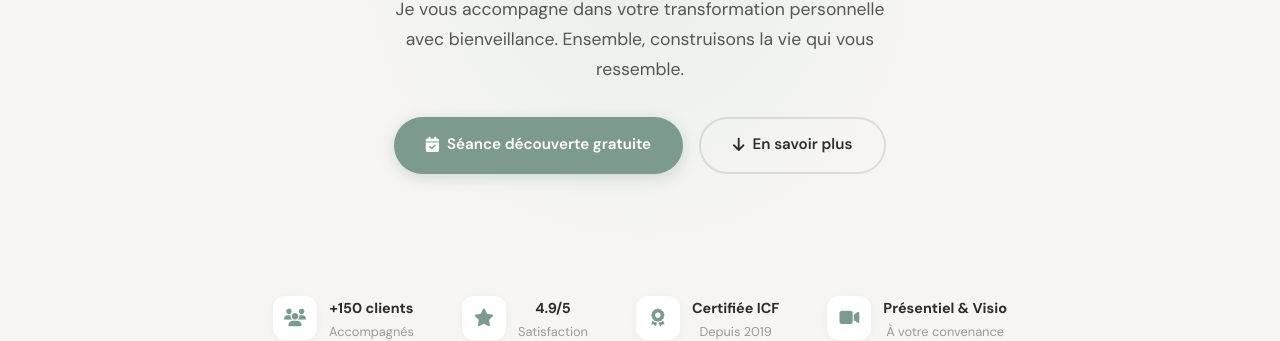
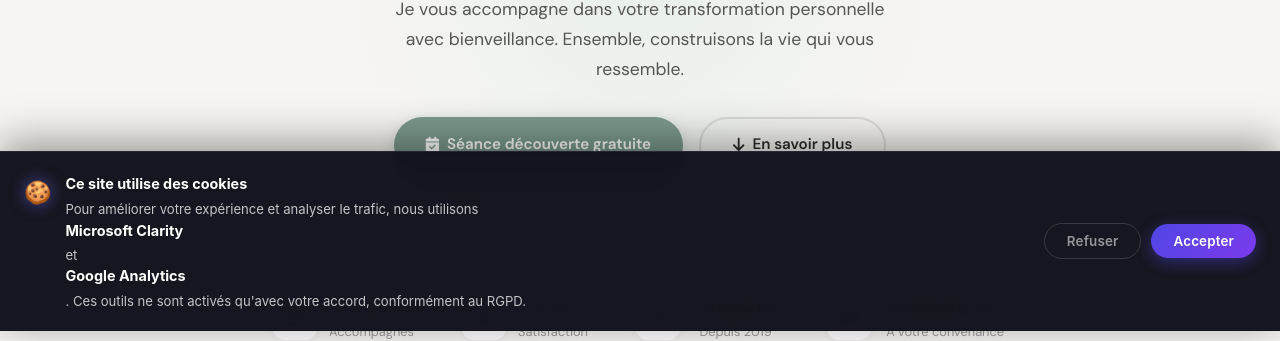
Before and after one commit to GRSMael/Portfolio, a plain HTML site: page demos/landing/index.html in a window 1280 px wide. Shown: the part 469-810 px from the top of the page. Drawn offline with Linux system fonts and the light colour scheme.

Commit message:
feat: recover cookie consent and update tracking scripts

```diff
--- /dev/null
+++ b/cookie-consent.js
@@ -0,0 +1,306 @@
+/**
+ * cookie-consent.js
+ * Gestionnaire de consentement RGPD - Maël Grosa Portfolio
+ *
+ * Ce script gère le consentement cookies AVANT de charger
+ * Microsoft Clarity et Google Tag Manager (gtag).
+ *
+ * Comportement :
+ *  - Clarity & GTM sont bloqués jusqu'à acceptation explicite
+ *  - Le choix est stocké en localStorage (clé: mg_cookie_consent)
+ *  - Valeur "granted" → trackers activés
+ *  - Valeur "denied"  → trackers jamais chargés
+ *  - La bannière réapparaît si aucun choix n'a été fait
+ */
+
+(function () {
+    'use strict';
+
+    // ─── Config ────────────────────────────────────────────────────────────────
+    const STORAGE_KEY = 'mg_cookie_consent';
+    const GTM_ID = 'G-R45SSMC4CZ';
+    const CLARITY_ID = 'vrpnk2eyif';
+    const EXPIRY_DAYS = 180; // 6 mois
+
+    // ─── Init GTM en mode "consent denied" par défaut ─────────────────────────
+    // Permet à GTM de fonctionner niveau infrastructure sans collecter de données.
+    window.dataLayer = window.dataLayer || [];
+    function gtag() { window.dataLayer.push(arguments); }
+
+    gtag('consent', 'default', {
+        analytics_storage: 'denied',
+        ad_storage: 'denied',
+        ad_user_data: 'denied',
+        ad_personalization: 'denied',
+        functionality_storage: 'granted',
+        security_storage: 'granted',
+        wait_for_update: 500,
+    });
+
+    gtag('js', new Date());
+    gtag('config', GTM_ID, { send_page_view: false });
+
+    // ─── Helpers ───────────────────────────────────────────────────────────────
+    function getConsent() {
+        return localStorage.getItem(STORAGE_KEY);
+    }
+
+    function saveConsent(value) {
+        localStorage.setItem(STORAGE_KEY, value);
+        localStorage.setItem(STORAGE_KEY + '_date', Date.now().toString());
+    }
+
+    function isExpired() {
+        const savedDate = localStorage.getItem(STORAGE_KEY + '_date');
+        if (!savedDate) return true;
+        const diff = Date.now() - parseInt(savedDate, 10);
+        return diff > EXPIRY_DAYS * 24 * 60 * 60 * 1000;
+    }
+
+    // ─── Chargement conditionnel des trackers ──────────────────────────────────
+    function loadGTM() {
+        if (document.getElementById('gtm-script')) return;
+        const s = document.createElement('script');
+        s.id = 'gtm-script';
+        s.async = true;
+        s.src = 'https://www.googletagmanager.com/gtag/js?id=' + GTM_ID;
+        document.head.appendChild(s);
+        // Mettre à jour le consentement GTM
+        gtag('consent', 'update', {
+            analytics_storage: 'granted',
+            ad_storage: 'granted',
+            ad_user_data: 'granted',
+            ad_personalization: 'granted',
+        });
+        gtag('config', GTM_ID, { send_page_view: true });
+    }
+
+    function loadClarity() {
+        if (document.getElementById('clarity-script')) return;
+        (function (c, l, a, r, i, t, y) {
+            c[a] = c[a] || function () { (c[a].q = c[a].q || []).push(arguments); };
+            t = l.createElement(r); t.async = 1; t.id = 'clarity-script';
+            t.src = 'https://www.clarity.ms/tag/' + i;
+            y = l.getElementsByTagName(r)[0]; y.parentNode.insertBefore(t, y);
+        })(window, document, 'clarity', 'script', CLARITY_ID);
+    }
+
+    function activateTrackers() {
+        loadGTM();
+        loadClarity();
+    }
+
+    // ─── Bannière ──────────────────────────────────────────────────────────────
+    function injectStyles() {
+        if (document.getElementById('mg-cookie-styles')) return;
+        const style = document.createElement('style');
+        style.id = 'mg-cookie-styles';
+        style.textContent = `
+      #mg-cookie-banner {
+        position: fixed;
+        bottom: 0;
+        left: 0;
+        right: 0;
+        z-index: 999999;
+        background: rgba(15, 15, 25, 0.97);
+        backdrop-filter: blur(20px);
+        -webkit-backdrop-filter: blur(20px);
+        border-top: 1px solid rgba(255,255,255,0.08);
+        padding: 20px 24px;
+        display: flex;
+        align-items: center;
+        justify-content: space-between;
+        gap: 20px;
+        flex-wrap: wrap;
+        font-family: 'Inter', 'Segoe UI', system-ui, sans-serif;
+        animation: mg-slide-up 0.45s cubic-bezier(0.16, 1, 0.3, 1) both;
+        box-shadow: 0 -8px 40px rgba(0,0,0,0.4);
+      }
+
+      @keyframes mg-slide-up {
+        from { transform: translateY(100%); opacity: 0; }
+        to   { transform: translateY(0);    opacity: 1; }
+      }
+
+      #mg-cookie-banner.mg-closing {
+        animation: mg-slide-down 0.35s cubic-bezier(0.7, 0, 0.84, 0) both;
+      }
+
+      @keyframes mg-slide-down {
+        from { transform: translateY(0);    opacity: 1; }
+        to   { transform: translateY(100%); opacity: 0; }
+      }
+
+      #mg-cookie-text {
+        flex: 1;
+        min-width: 220px;
+        display: flex;
+        align-items: flex-start;
+        gap: 14px;
+      }
+
+      #mg-cookie-icon {
+        font-size: 22px;
+        flex-shrink: 0;
+        margin-top: 2px;
+        filter: drop-shadow(0 0 8px rgba(99, 102, 241, 0.6));
+      }
+
+      #mg-cookie-text p {
+        margin: 0;
+        font-size: 0.82rem;
+        line-height: 1.55;
+        color: rgba(255,255,255,0.75);
+      }
+
+      #mg-cookie-text strong {
+        color: #ffffff;
+        font-size: 0.9rem;
+        display: block;
+        margin-bottom: 3px;
+      }
+
+      #mg-cookie-text a {
+        color: #818cf8;
+        text-decoration: none;
+      }
+
+      #mg-cookie-text a:hover {
+        text-decoration: underline;
+      }
+
+      #mg-cookie-actions {
+        display: flex;
+        gap: 10px;
+        flex-shrink: 0;
+        align-items: center;
+      }
+
+      .mg-btn {
+        padding: 9px 22px;
+        border-radius: 50px;
+        font-size: 0.84rem;
+        font-weight: 600;
+        cursor: pointer;
+        border: none;
+        transition: all 0.2s ease;
+        letter-spacing: 0.01em;
+        font-family: inherit;
+        white-space: nowrap;
+      }
+
+      #mg-btn-accept {
+        background: linear-gradient(135deg, #4f46e5, #7c3aed);
+        color: white;
+        box-shadow: 0 4px 15px rgba(79, 70, 229, 0.45);
+      }
+
+      #mg-btn-accept:hover {
+        transform: translateY(-1px);
+        box-shadow: 0 6px 20px rgba(79, 70, 229, 0.6);
+      }
+
+      #mg-btn-deny {
+        background: transparent;
+        color: rgba(255,255,255,0.55);
+        border: 1px solid rgba(255,255,255,0.15);
+      }
+
+      #mg-btn-deny:hover {
+        color: rgba(255,255,255,0.85);
+        border-color: rgba(255,255,255,0.3);
+      }
+
+      @media (max-width: 560px) {
+        #mg-cookie-banner {
+          flex-direction: column;
+          align-items: flex-start;
+          padding: 16px 20px 20px;
+        }
+        #mg-cookie-actions {
+          width: 100%;
+          justify-content: flex-end;
+        }
+      }
+    `;
+        document.head.appendChild(style);
+    }
+
+    function showBanner() {
+        injectStyles();
+
+        const banner = document.createElement('div');
+        banner.id = 'mg-cookie-banner';
+        banner.setAttribute('role', 'dialog');
+        banner.setAttribute('aria-label', 'Gestion des cookies');
+        banner.setAttribute('aria-live', 'polite');
+
+        banner.innerHTML = `
+      <div id="mg-cookie-text">
+        <span id="mg-cookie-icon">🍪</span>
+        <div>
+          <strong>Ce site utilise des cookies</strong>
+          <p>
+            Pour améliorer votre expérience et analyser le trafic, nous utilisons
+            <strong style="color:#fff">Microsoft Clarity</strong> et
+            <strong style="color:#fff">Google Analytics</strong>. Ces outils ne sont activés
+            qu'avec votre accord, conformément au RGPD.
+          </p>
+        </div>
+      </div>
+      <div id="mg-cookie-actions">
+        <button class="mg-btn" id="mg-btn-deny"  aria-label="Refuser les cookies">Refuser</button>
+        <button class="mg-btn" id="mg-btn-accept" aria-label="Accepter les cookies">Accepter</button>
+      </div>
+    `;
+
+        document.body.appendChild(banner);
+
+        document.getElementById('mg-btn-accept').addEventListener('click', function () {
+            saveConsent('granted');
+            closeBanner(banner);
+            activateTrackers();
+        });
+
+        document.getElementById('mg-btn-deny').addEventListener('click', function () {
+            saveConsent('denied');
+            closeBanner(banner);
+        });
+    }
+
+    function closeBanner(banner) {
+        banner.classList.add('mg-closing');
+        banner.addEventListener('animationend', function () {
+            banner.remove();
+        }, { once: true });
+    }
+
+    // ─── Entrée principale ─────────────────────────────────────────────────────
+    function init() {
+        const consent = getConsent();
+
+        // Si le consentement précédent a expiré, on repose la question
+        if (consent && isExpired()) {
+            localStorage.removeItem(STORAGE_KEY);
+            localStorage.removeItem(STORAGE_KEY + '_date');
+        }
+
+        const currentConsent = localStorage.getItem(STORAGE_KEY);
+
+        if (currentConsent === 'granted') {
+            activateTrackers();
+        } else if (currentConsent === 'denied') {
+            // Ne rien charger
+        } else {
+            // Aucun choix → afficher la bannière au chargement du DOM
+            if (document.readyState === 'loading') {
+                document.addEventListener('DOMContentLoaded', showBanner);
+            } else {
+                showBanner();
+            }
+        }
+    }
+
+    init();
+
+})();
--- a/demos/landing/index.html
+++ b/demos/landing/index.html
@@ -12,14 +12,8 @@
         rel="stylesheet">
     <link rel="stylesheet" href="https://cdnjs.cloudflare.com/ajax/libs/font-awesome/6.5.1/css/all.min.css">
 
-    <!-- Clarity -->
-    <script type="text/javascript">
-        (function (c, l, a, r, i, t, y) {
-            c[a] = c[a] || function () { (c[a].q = c[a].q || []).push(arguments) };
-            t = l.createElement(r); t.async = 1; t.src = "https://www.clarity.ms/tag/" + i;
-            y = l.getElementsByTagName(r)[0]; y.parentNode.insertBefore(t, y);
-        })(window, document, "clarity", "script", "vrpnk2eyif");
-    </script>
+    <!-- Consentement RGPD — charge Clarity & GTM uniquement après accord -->
+    <script src="../../cookie-consent.js"></script>
 
     <style>
         :root {
@@ -542,15 +536,6 @@
         }
     </style>
 
-    <!-- Google tag (gtag.js) -->
-    <script async src="https://www.googletagmanager.com/gtag/js?id=G-R45SSMC4CZ"></script>
-    <script>
-        window.dataLayer = window.dataLayer || [];
-        function gtag() { dataLayer.push(arguments); }
-        gtag('js', new Date());
-
-        gtag('config', 'G-R45SSMC4CZ');
-    </script>
 </head>
 
 <body>
```
Also changed, not shown: demos/artisan/index.html (+2 -17 lines), demos/restaurant/index.html (+2 -17 lines), index.html (+2 -18 lines).
